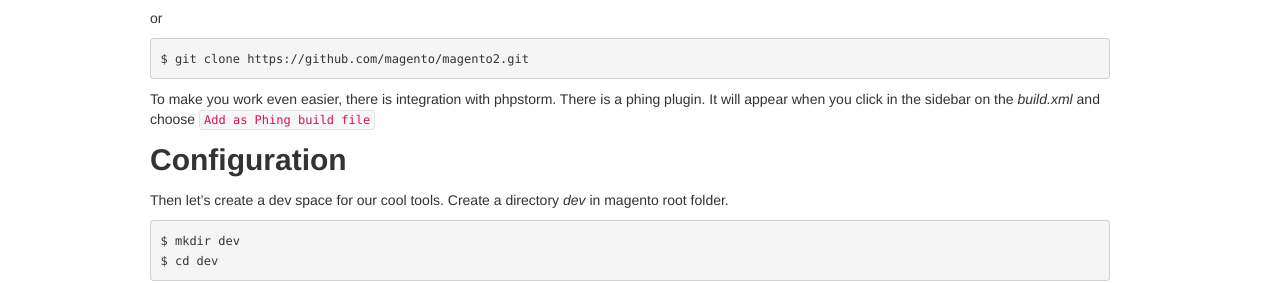
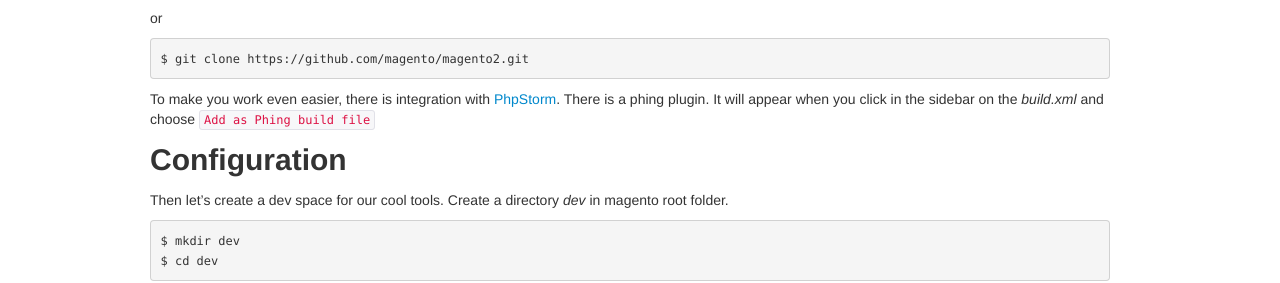
Before and after one commit to vdubyna/vdubyna.github.com, a Jekyll site: the page built from _posts/2012-09-25-magento-install.md, in a window 1280 px wide and 1244 px high. Shown: the part 495-778 px from the top of the window. Built offline with Jekyll 4.4.1, drawn with Linux system fonts in a browser that asks for light colours; part of the change alters nothing that is shown.

```diff
--- a/_posts/2012-09-25-magento-install.md
+++ b/_posts/2012-09-25-magento-install.md
@@ -29,7 +29,7 @@ or
 
 	$ git clone https://github.com/magento/magento2.git
 
-To make you work even easier, there is integration with phpstorm. There is a phing plugin. It will appear when you click in the sidebar on the *build.xml* and choose
+To make you work even easier, there is integration with [PhpStorm](http://www.jetbrains.com/phpstorm/). There is a phing plugin. It will appear when you click in the sidebar on the *build.xml* and choose
 `Add as Phing build file`
 
 
```
